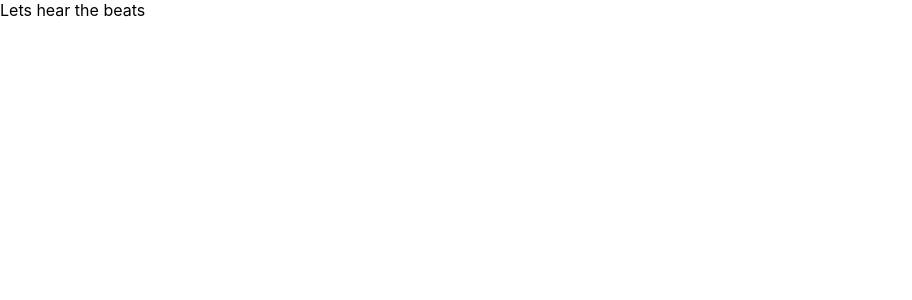
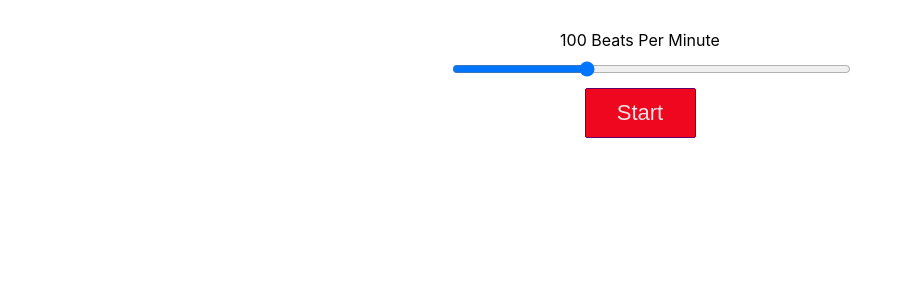
Before and after one commit to castillocarlosr/ReactMetronome, a React (Create React App) app in the folder crc-metronome-app/: page / in a window 1280 px wide. Shown: the top 300 px of the page, without its empty margins (0-912 px from the left). Built offline with nearby package versions, Linux system fonts and the light colour scheme.

Commit message:
CSS and JS logic working

```diff
--- a/crc-metronome-app/src/index.js
+++ b/crc-metronome-app/src/index.js
@@ -1,11 +1,9 @@
 import React from 'react';
 import ReactDOM from 'react-dom';
 import './index.css';
-//import App from './App';
-import Metronome from './metronome'
+import Metronome from './Metronome.js'
 import * as serviceWorker from './serviceWorker';
 
-//ReactDOM.render(<App />, document.getElementById('root'));
 ReactDOM.render(<Metronome />, document.getElementById('root'));
 
 // If you want your app to work offline and load faster, you can change
--- /dev/null
+++ b/crc-metronome-app/src/metronome.css
@@ -0,0 +1,21 @@
+.metronome{
+    text-align: center;
+    max-width: 399px;
+    margin: 0 auto;
+    padding: 30px;
+}
+
+.bpm-slider input{
+    width: 100%;
+    margin: 11px;
+}
+
+.metronome button{
+    background: #ee071e;
+    padding: 11px;
+    border: 1px solid #660066;
+    border-radius: 2px;
+    width: 111px;
+    color: rgb(237, 228, 228);
+    font-size: 22px;
+}
--- a/crc-metronome-app/src/metronome.js
+++ b/crc-metronome-app/src/metronome.js
@@ -1,11 +1,22 @@
 import React, {Component} from 'react';
-import './Metronome.js';
+import './Metronome.css';
 
 class Metronome extends Component
 {
     render()
     {
-        return <div className = "metronome">Lets hear the beats</div>;
+        let bpm = 100; //default beats per minute
+        let playing = false;
+        //return <div className = "metronome">Lets hear the beats</div>;
+        return(
+            <div className="metronome">
+                <div className="bpm-slider">
+                    <div>{bpm} Beats Per Minute</div>
+                    <input type="range" min="30" max="240" value={bpm} />
+                </div>
+                <button>{playing ? 'Stop' : 'Start'}</button>
+            </div>
+        );
     }
 }
 
```
